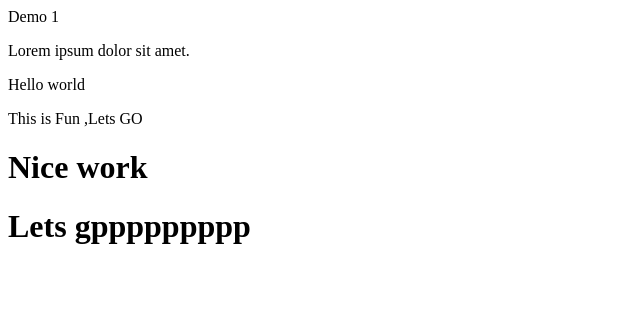
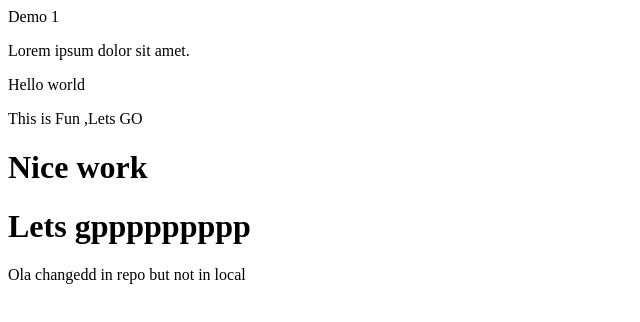
Before and after one commit to Farnas-Utsho/Graph, a plain HTML site: page index.html in a window 1280 px wide. Shown: the whole page, without its empty margins (0-640 px from the left). Drawn offline with Linux system fonts and the light colour scheme.

Commit message:
Update index.html

```diff
--- a/index.html
+++ b/index.html
@@ -14,7 +14,7 @@
     <p>This is Fun ,Lets GO</p>
     <H1>Nice work</H1>
     <h1>Lets gppppppppp</h1>
-
+   <p> Ola changedd in repo but not in local</p>
 
 </body>
 
```
